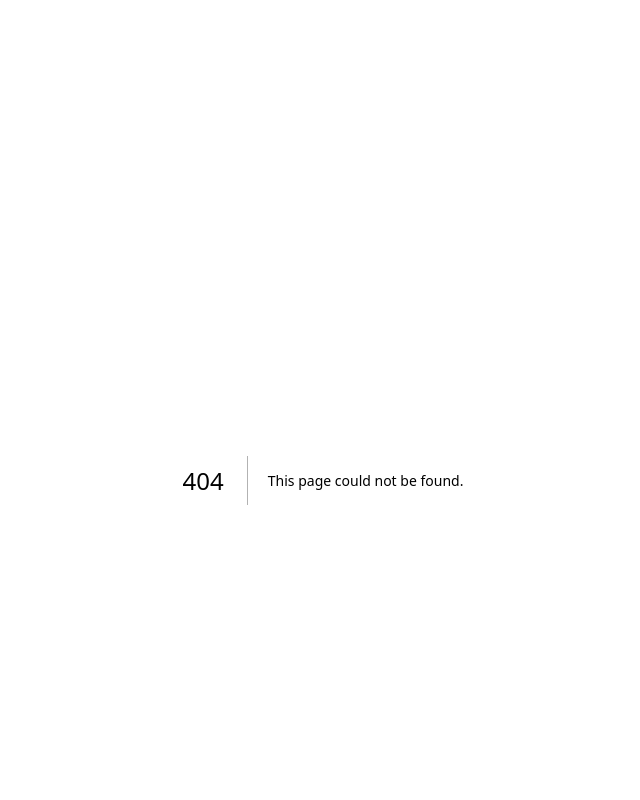
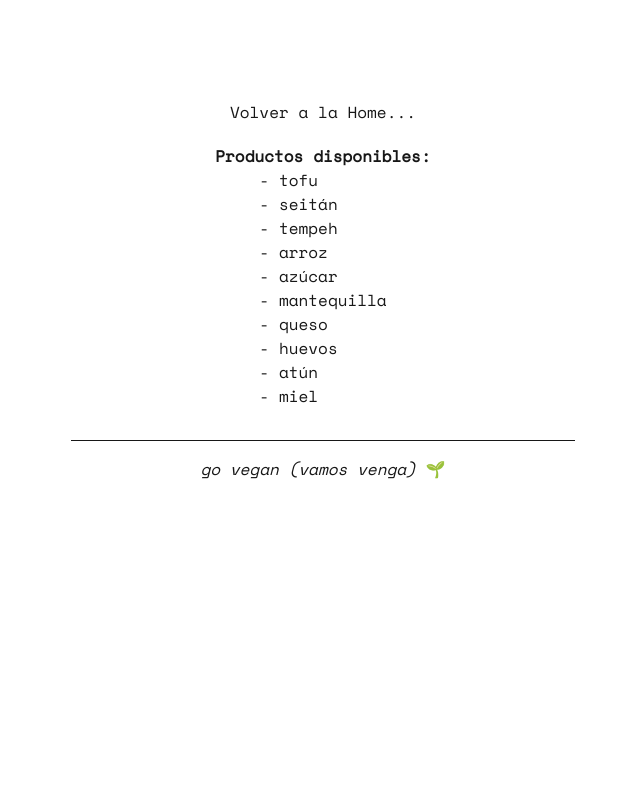
Before and after one commit to atuncontomate/next-vegan, a Next.js app: page /ayuda in a window 1280 px wide. Before the commit this address had no page. Shown: the top 800 px of the page, without its empty margins (317-957 px from the left). Built offline with nearby package versions, Linux system fonts and the light colour scheme.

Commit message:
feat: add help page

```diff
--- /dev/null
+++ b/src/app/ayuda/page.tsx
@@ -0,0 +1,25 @@
+"use client";
+
+import Link from "next/link";
+import { redirect } from 'next/navigation'
+import { PRODUCTS } from "../data/products";
+
+export default function HelpPage() {
+    return (
+        <>
+            <Link
+                key="home"
+                href="/"
+            >
+                <p className="p-5 hover:underline hover:cursor-pointer">Volver a la Home...</p>
+            </Link>
+            <p><strong>Productos disponibles:</strong></p>
+            <ul>
+                {[ ...PRODUCTS.keys() ].map((product, index) => (
+                    <li onClick={() => redirect(`/?productName=${product}`)} className="hover:underline hover:cursor-pointer" key={index}>- {product}</li>
+                ))}
+            </ul>
+        </>
+
+    );
+}
--- a/src/app/data/products.ts
+++ b/src/app/data/products.ts
@@ -6,7 +6,7 @@ export const PRODUCTS = new Map<string, boolean>([
     ['azúcar', true],
     ['mantequilla', false],
     ['queso', false],
-    ['huevo', false],
+    ['huevos', false],
     ['atún', false],
     ['miel', false],
 ]);
--- a/src/app/page.tsx
+++ b/src/app/page.tsx
@@ -4,6 +4,7 @@ import { useSearchParams, usePathname, useRouter } from "next/navigation";
 import { useState } from "react";
 import { PRODUCTS } from "./data/products";
 import ProductVeganRating from "./ui/product-vegan-rating";
+import Link from "next/link";
 
 const PRODUCT_NAME_SEARCH_PARAM = 'productName';
 
@@ -55,9 +56,11 @@ export default function Home() {
     }
 
     return (<>
-        {/*<Link key="create" href="/create">
-            <p className="p-5">Añadir producto +</p>
-        </Link>*/}
+        <header className="pb-4">
+            <Link key="help" href="/ayuda">
+                <p className="hover:underline hover:cursor-pointer p-5">Ayuda: ¿Qué productos están disponibles?</p>
+            </Link>
+        </header>
         <main className="flex flex-col w-[50%] gap-[18px] items-center sm:items-start">
             { Boolean(searchParams.get(PRODUCT_NAME_SEARCH_PARAM)) && <ProductVeganRating productName={searchParams.get(PRODUCT_NAME_SEARCH_PARAM) || ''}/> }
             <form className="flex w-full gap-[18px] items-center justify-center sm:items-start" onSubmit={handleSubmit}>
```
